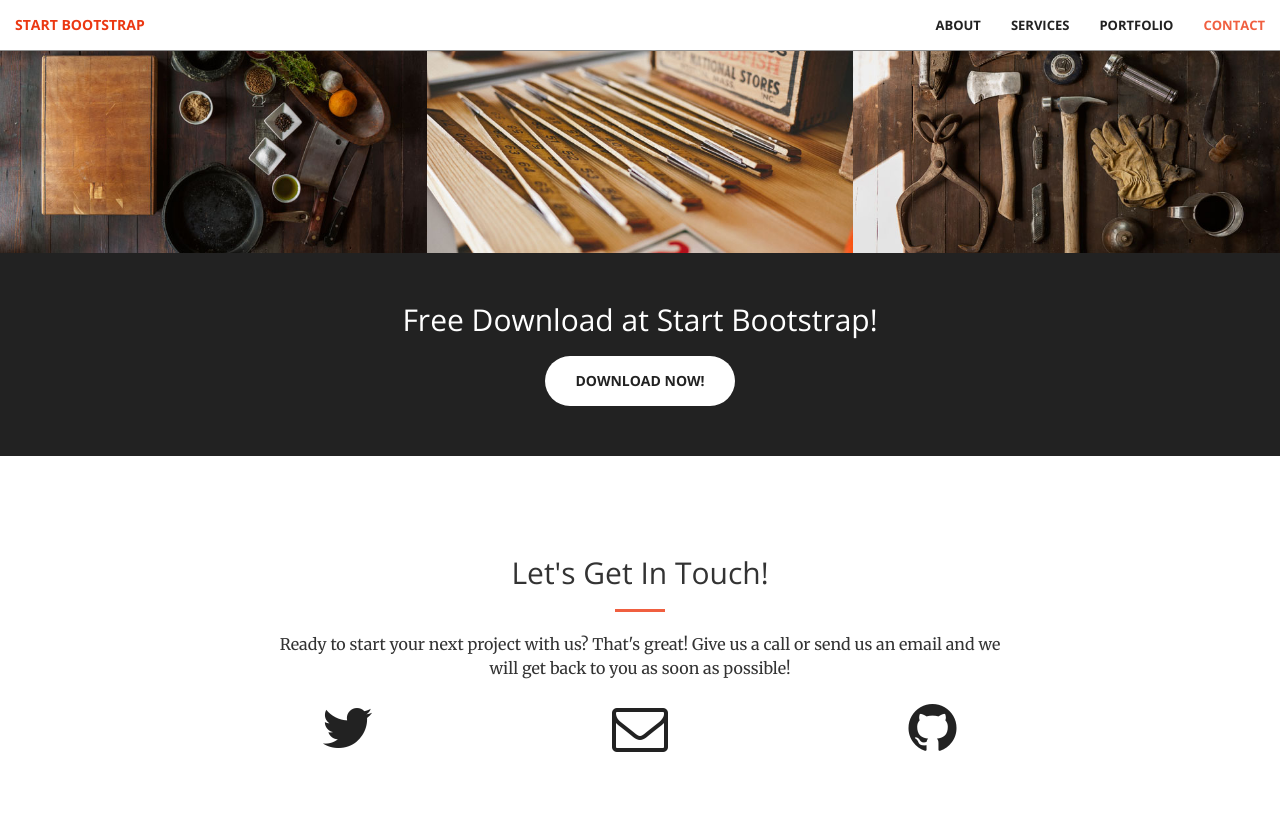
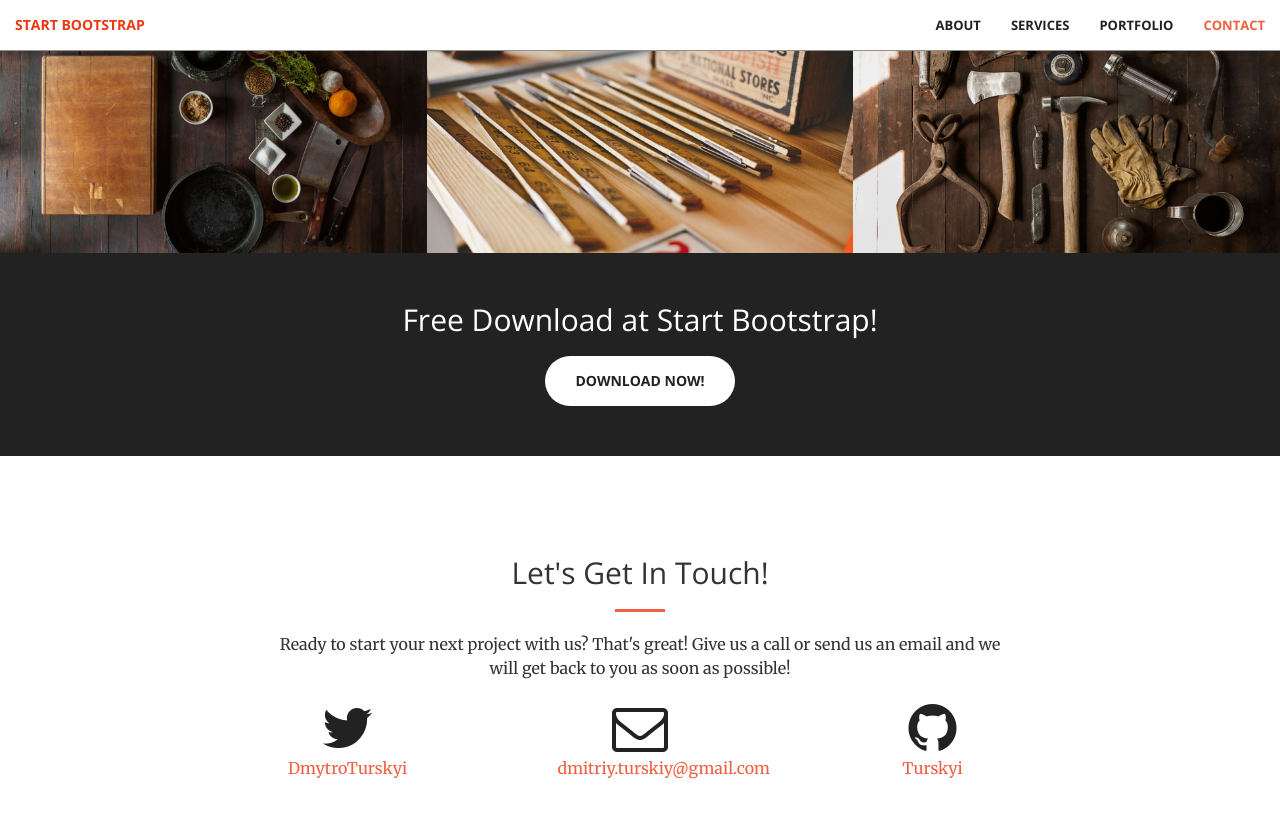
Before and after one commit to Turskyi/Turskyi-project, a Jekyll site: the page built from index.html, in a window 1280 px wide and 900 px high, scrolled down 1981 px. Shown: the top 818 px of the window. Built offline with Jekyll 4.4.1, drawn with Linux system fonts in a browser that asks for light colours.

Commit message:
Update _config.yml

```diff
--- a/_config.yml
+++ b/_config.yml
@@ -1,12 +1,6 @@
 # Site settings
-title:
-email:
-description: > # this means to ignore newlines until "baseurl:"
-baseurl: "" # the subpath of your site, e.g. /blog/
-url: "" # the base hostname & protocol for your site
+title: Dmytro Turskyi
+email: dmitriy.turskiy@gmail.com
 
-twitter_username:
-github_username:
-
-# Build settings
-markdown: kramdown
+twitter_username: DmytroTurskyi
+github_username: Turskyi
```
